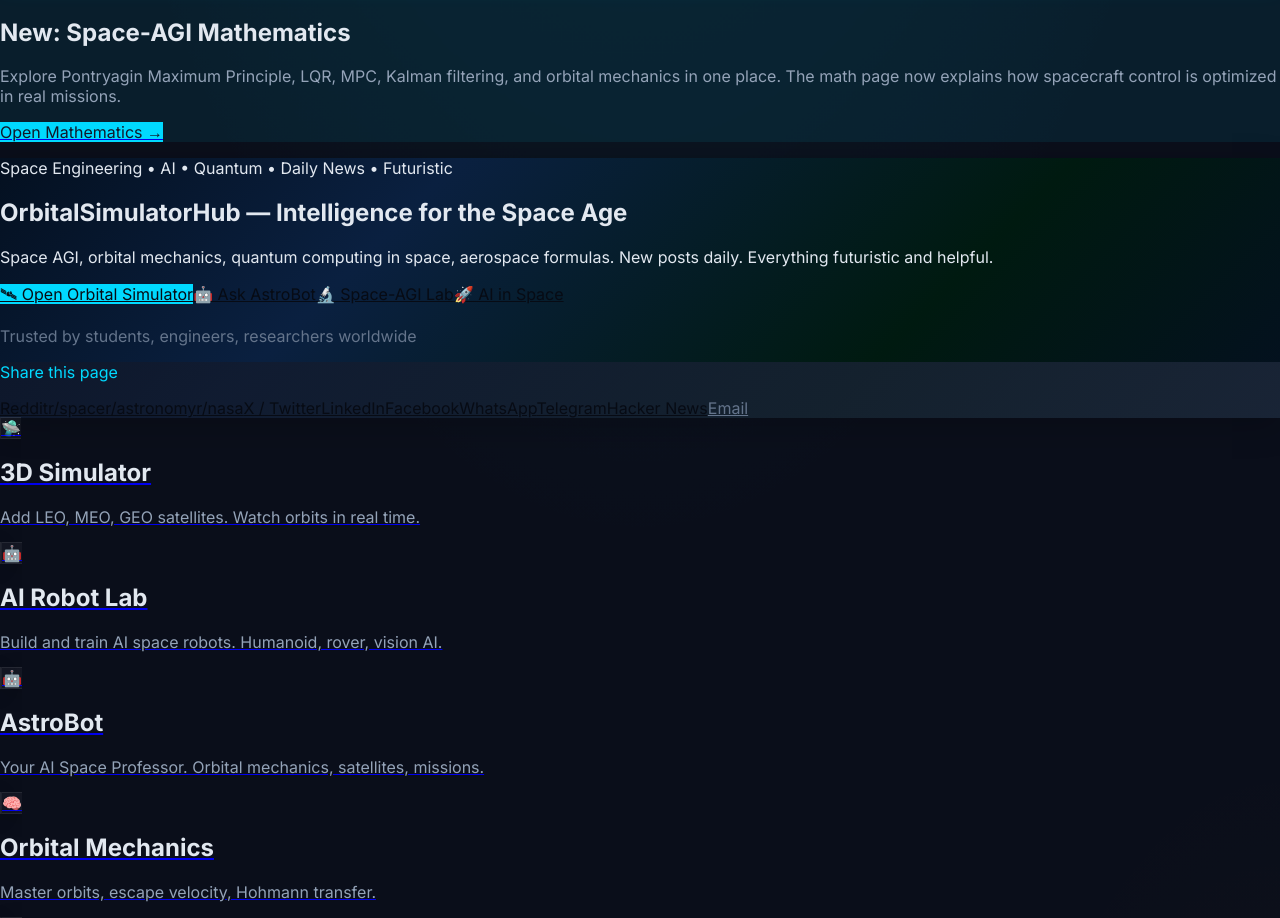
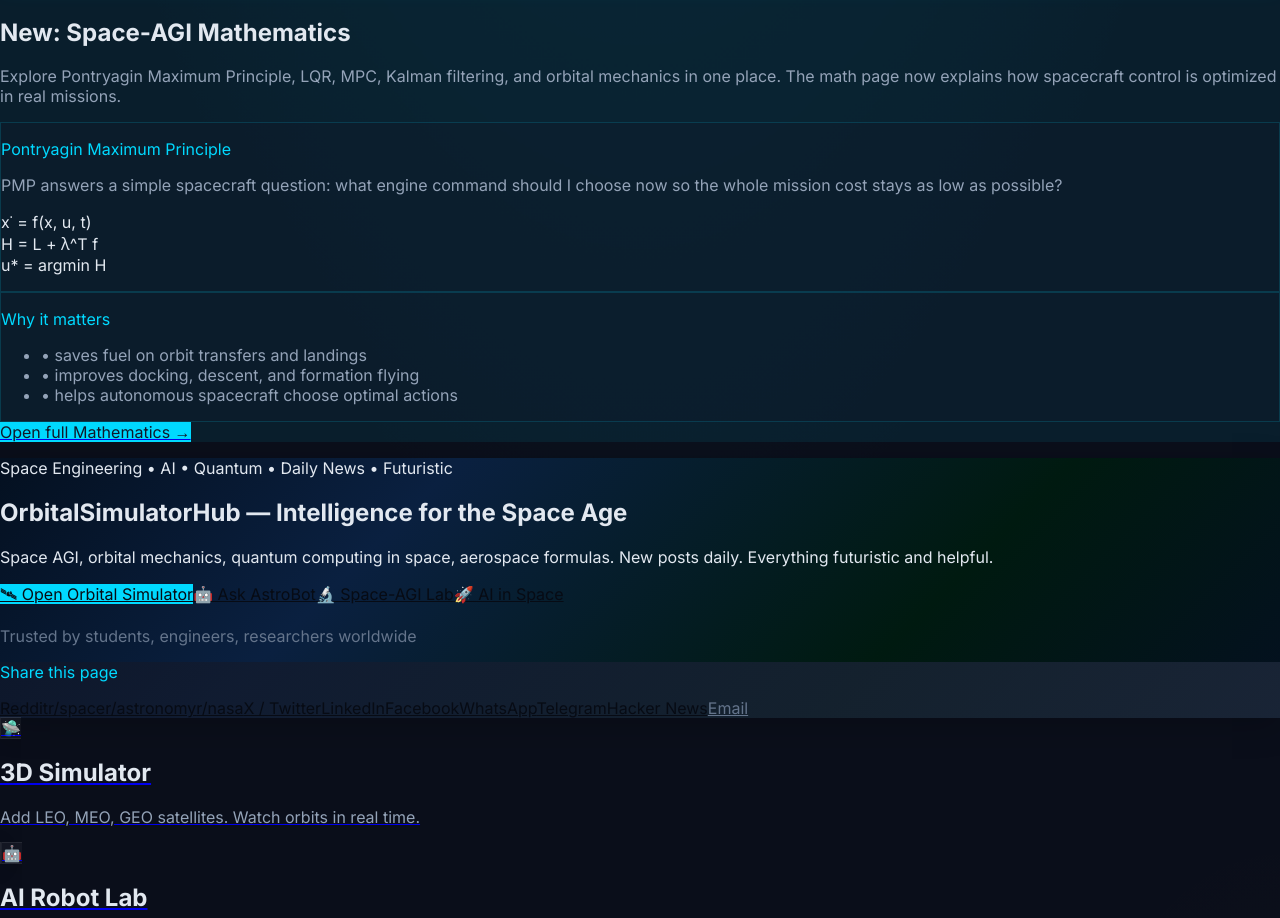
Before and after one commit to mukitc2010/orbitalsimulatorhub-, a React (Vite) app in the folder client/: page / in a window 1280 px wide. Shown: the part 897-1815 px from the top of the page. Built offline with nearby package versions, Linux system fonts and the light colour scheme; no server answers.

Commit message:
Expand mathematics teaser on home page

```diff
--- a/client/src/pages/Home.tsx
+++ b/client/src/pages/Home.tsx
@@ -141,10 +141,31 @@ export function Home() {
           <p className="text-sm leading-7 max-w-3xl" style={{ color: "var(--text-secondary)" }}>
             Explore Pontryagin Maximum Principle, LQR, MPC, Kalman filtering, and orbital mechanics in one place. The math page now explains how spacecraft control is optimized in real missions.
           </p>
+          <div className="grid gap-3 md:grid-cols-2 mt-4">
+            <div className="rounded-xl p-4" style={{ background: "rgba(15,23,42,0.35)", border: "1px solid rgba(0,217,255,0.16)" }}>
+              <p className="text-xs font-semibold uppercase tracking-wider mb-2" style={{ color: "var(--accent-cyan)" }}>Pontryagin Maximum Principle</p>
+              <p className="text-sm leading-7" style={{ color: "var(--text-secondary)" }}>
+                PMP answers a simple spacecraft question: what engine command should I choose now so the whole mission cost stays as low as possible?
+              </p>
+              <p className="mt-3 font-mono text-xs leading-6" style={{ color: "var(--text-primary)" }}>
+                x˙ = f(x, u, t)<br />
+                H = L + λ^T f<br />
+                u* = argmin H
+              </p>
+            </div>
+            <div className="rounded-xl p-4" style={{ background: "rgba(15,23,42,0.35)", border: "1px solid rgba(0,217,255,0.16)" }}>
+              <p className="text-xs font-semibold uppercase tracking-wider mb-2" style={{ color: "var(--accent-cyan)" }}>Why it matters</p>
+              <ul className="space-y-2 text-sm leading-6" style={{ color: "var(--text-secondary)" }}>
+                <li>• saves fuel on orbit transfers and landings</li>
+                <li>• improves docking, descent, and formation flying</li>
+                <li>• helps autonomous spacecraft choose optimal actions</li>
+              </ul>
+            </div>
+          </div>
           <div className="mt-3">
             <Link href="/research/space-agi-math">
               <a className="inline-flex px-4 py-2 rounded-xl font-semibold text-sm" style={{ background: "var(--accent-cyan)", color: "#0f172a" }}>
-                Open Mathematics →
+                Open full Mathematics →
               </a>
             </Link>
           </div>
```
